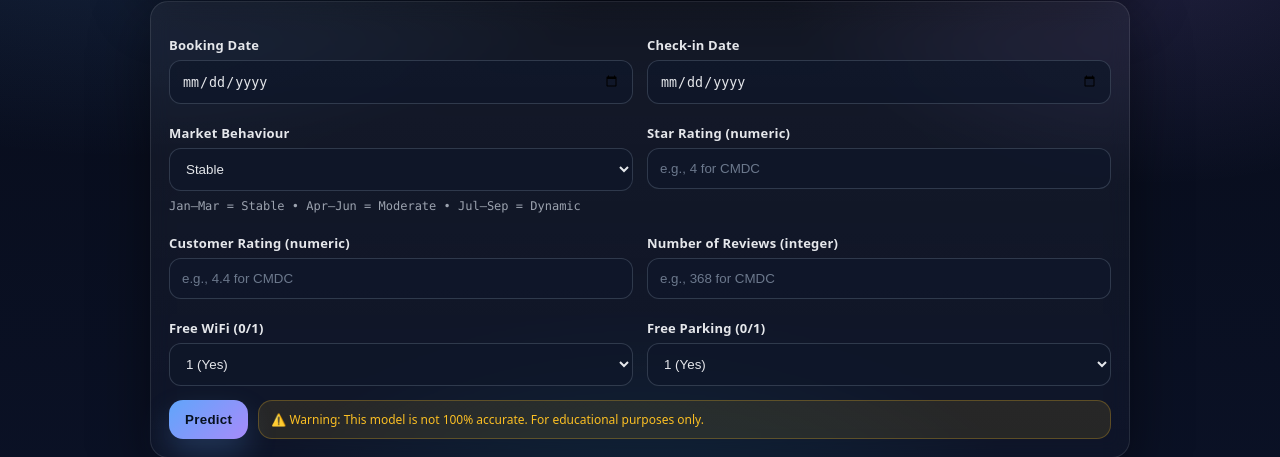
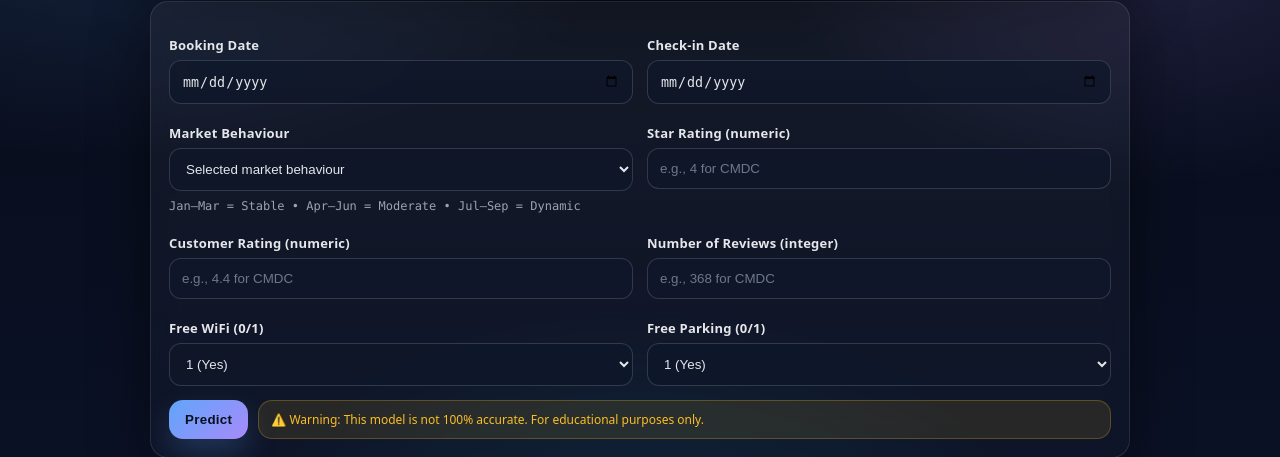
Before and after one commit to chandra56ashu/hotelpricing, a Flask app: page / in a window 1280 px wide. Shown: the part 222-679 px from the top of the page. Run offline with Flask 3, Linux system fonts and the light colour scheme.

Commit message:
Update index.html

```diff
--- a/templates/index.html
+++ b/templates/index.html
@@ -291,6 +291,7 @@
           <div>
             <label>Market Behaviour</label>
             <select name="cluster" required>
+              <option value="" selected disabled>Selected market behaviour</option>
               <option value="stable">Stable</option>
               <option value="moderate">Moderate</option>
               <option value="dynamic">Dynamic</option>
```
